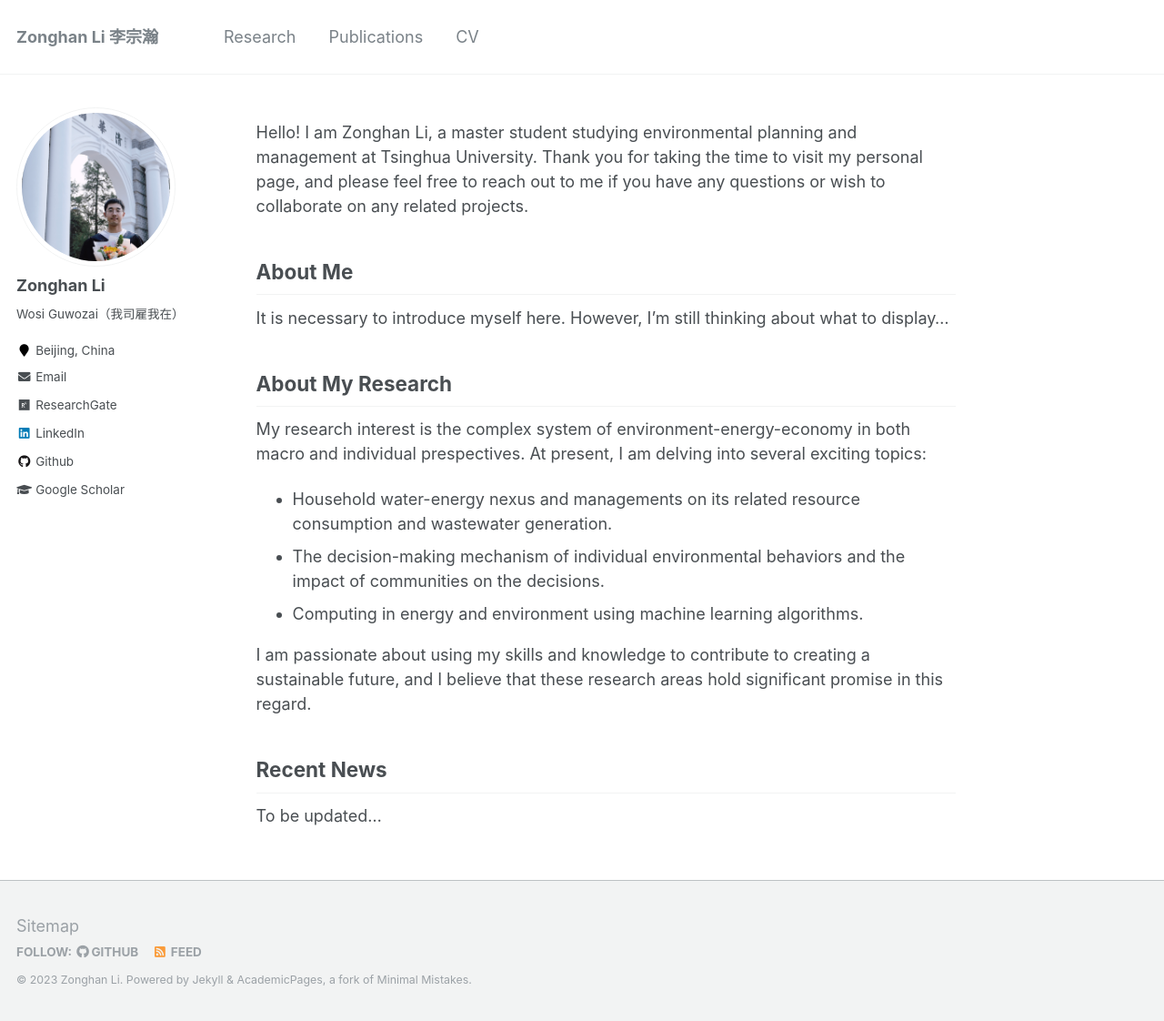
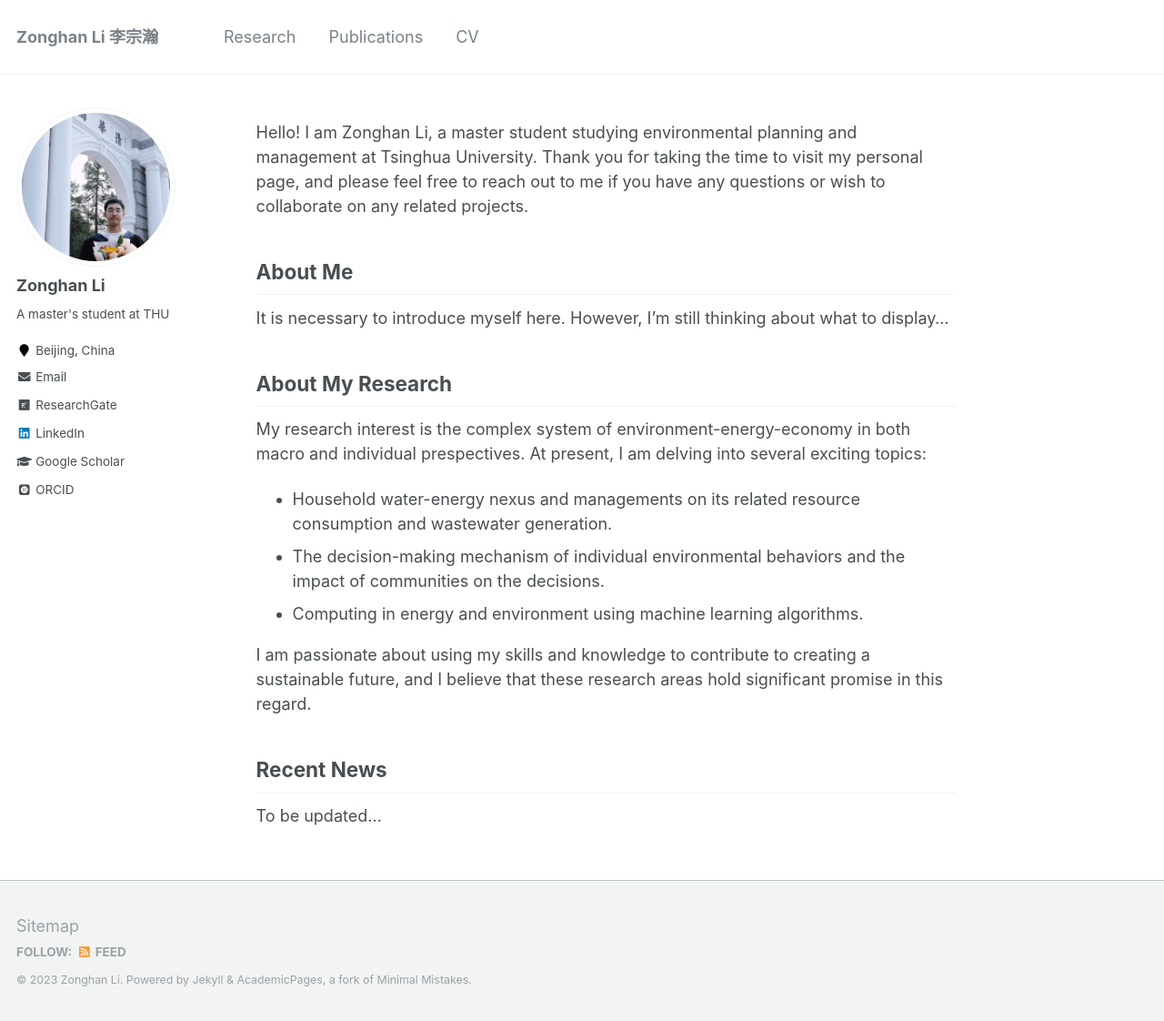
Before and after one commit to lzh3278/lzh.github.io, a Jekyll site: the page built from _pages/about.md, in a window 1280 px wide and 1122 px high. Shown: the whole window at 91% size. Built offline with Jekyll 4.4.1, drawn with Linux system fonts in a browser that asks for light colours; some web fonts are replaced.

Commit message:
Update _config.yml

```diff
--- a/_config.yml
+++ b/_config.yml
@@ -10,7 +10,7 @@ locale                   : "en-US"
 title                    : "Zonghan Li  李宗瀚"
 title_separator          : "-"
 name                     : &name "Zonghan Li"
-description              : &description "Wosi Guwozai（我司雇我在）"
+description              : &description "A master's student at THU"
 url                      : https://lzh3278.github.io # the base hostname & protocol for your site e.g. "https://mmistakes.github.io"
 baseurl                  : "" # the subpath of your site, e.g. "/blog"
 repository               : "lzh3278/lzh3278.github.io"
@@ -82,7 +82,7 @@ analytics:
 author:
   name             : "Zonghan Li"
   avatar           : "Pic.jpg"
-  bio              : "Wosi Guwozai（我司雇我在）"
+  bio              : "A master's student at THU"
   location         : "Beijing, China"
   employer         :
   pubmed           :
@@ -96,14 +96,14 @@ author:
   flickr           :
   facebook         :
   foursquare       :
-  github           : "lzh3278"
+  github           : # "lzh3278"
   google_plus      :
   keybase          :
   instagram        :
   impactstory      : #"https://profiles.impactstory.org/u/xxxx-xxxx-xxxx-xxxx"
   lastfm           :
   linkedin         : "https://www.linkedin.com/in/lizonghan/"
-  orcid            :
+  orcid            : "https://orcid.org/0000-0003-0253-0139"
   pinterest        :
   soundcloud       :
   stackoverflow    : # http://stackoverflow.com/users/123456/username
```
